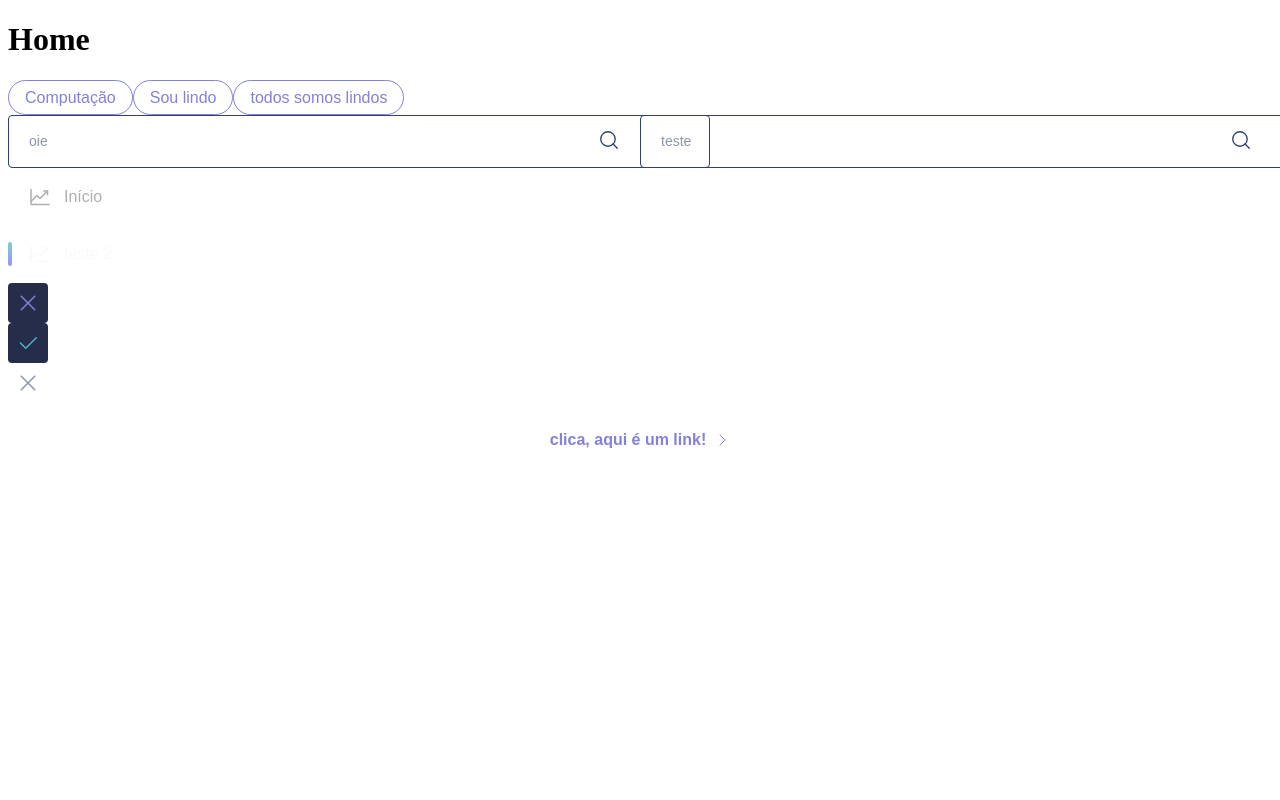
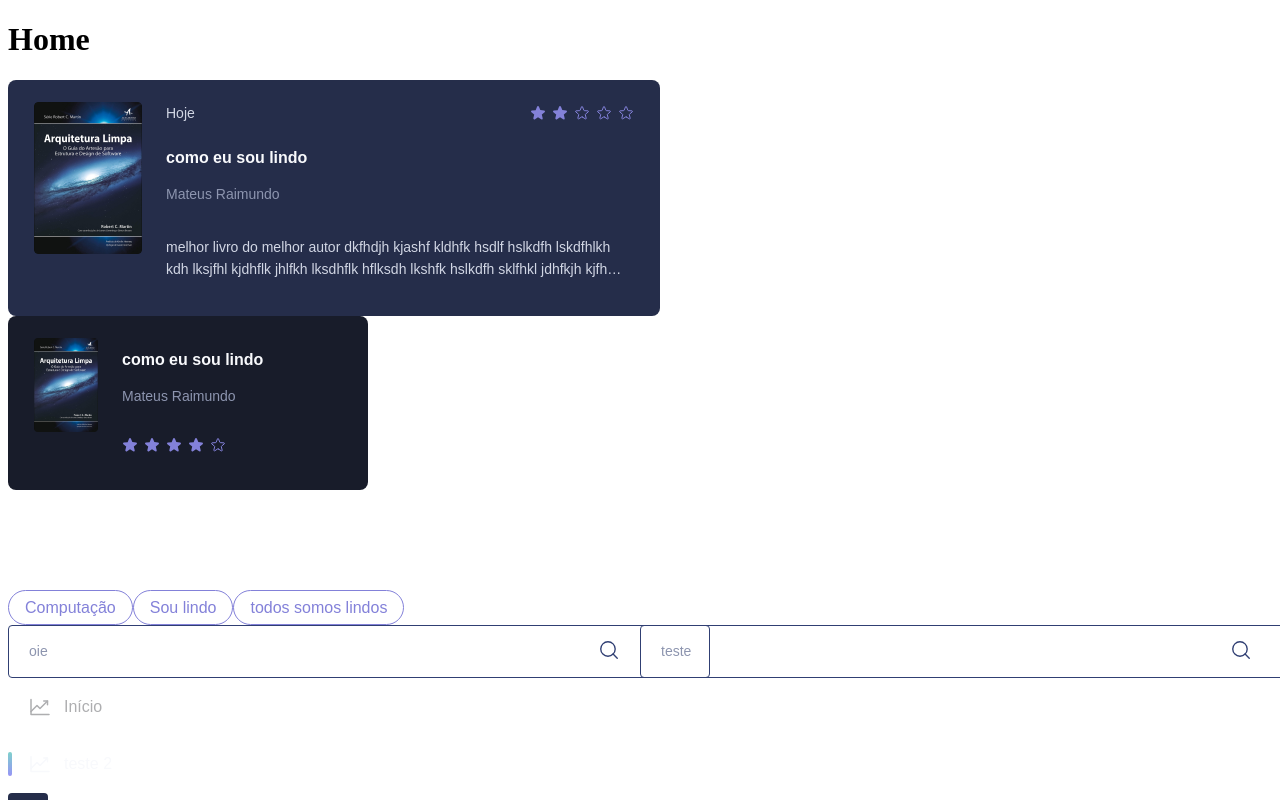
Before and after one commit to mateusrc-dev/bookwise, a Next.js app: page /home in a window 1280 px wide. Shown: the top 800 px of the page. Built offline with nearby package versions, Linux system fonts and the light colour scheme.

Commit message:
create component Card

```diff
--- /dev/null
+++ b/src/components/Card/index.tsx
@@ -0,0 +1,175 @@
+import { StaticImageData } from "next/image";
+import {
+  ContainerCard,
+  DetailsBook,
+  DetailsColumn,
+  HeaderCard,
+  ImageColumn,
+  Stars,
+} from "./styles";
+import { Star } from "phosphor-react";
+
+type Props = {
+  src: StaticImageData;
+  assessment: number;
+  nameBook: string;
+  author: string;
+  description?: string;
+  type?: "big" | "small";
+};
+
+export default function Card({
+  src,
+  nameBook,
+  author,
+  description = "Passe a propriedade 'description' para inserir uma descrição desse filme!",
+  assessment,
+  type = "big",
+}: Props) {
+  if (type === "big") {
+    return (
+      <ContainerCard
+        css={{
+          "--type-card-width": type === "big" ? "37.5rem" : "19.25rem",
+          "--type-card-height": type === "big" ? "12rem" : "8.125rem",
+          "--type-card-background": type === "big" ? "#252D4A" : "#181C2A",
+        }}
+      >
+        <ImageColumn
+          src={src}
+          alt="imagem do livro"
+          css={{
+            "--type-image-width": type === "big" ? "6.75rem" : "4rem",
+            "--type-image-height": type === "big" ? "9.5rem" : "5.875rem",
+          }}
+        />
+        <DetailsColumn>
+          <HeaderCard>
+            <span>Hoje</span>
+            {assessment === 1 && (
+              <Stars>
+                <Star size={16} color="#8381D9" weight="fill" />
+                <Star size={16} color="#8381D9" />
+                <Star size={16} color="#8381D9" />
+                <Star size={16} color="#8381D9" />
+                <Star size={16} color="#8381D9" />
+              </Stars>
+            )}
+            {assessment === 2 && (
+              <Stars>
+                <Star weight="fill" size={16} color="#8381D9" />
+                <Star weight="fill" size={16} color="#8381D9" />
+                <Star size={16} color="#8381D9" />
+                <Star size={16} color="#8381D9" />
+                <Star size={16} color="#8381D9" />
+              </Stars>
+            )}
+            {assessment === 3 && (
+              <Stars>
+                <Star weight="fill" size={16} color="#8381D9" />
+                <Star weight="fill" size={16} color="#8381D9" />
+                <Star weight="fill" size={16} color="#8381D9" />
+                <Star size={16} color="#8381D9" />
+                <Star size={16} color="#8381D9" />
+              </Stars>
+            )}
+            {assessment === 4 && (
+              <Stars>
+                <Star weight="fill" size={16} color="#8381D9" />
+                <Star weight="fill" size={16} color="#8381D9" />
+                <Star weight="fill" size={16} color="#8381D9" />
+                <Star weight="fill" size={16} color="#8381D9" />
+                <Star size={16} color="#8381D9" />
+              </Stars>
+            )}
+            {assessment === 5 && (
+              <Stars>
+                <Star weight="fill" size={16} color="#8381D9" />
+                <Star weight="fill" size={16} color="#8381D9" />
+                <Star weight="fill" size={16} color="#8381D9" />
+                <Star weight="fill" size={16} color="#8381D9" />
+                <Star weight="fill" size={16} color="#8381D9" />
+              </Stars>
+            )}
+          </HeaderCard>
+          <DetailsBook>
+            <h1>{nameBook}</h1>
+            <p className="author">{author}</p>
+            <p className="description">{description}</p>
+          </DetailsBook>
+        </DetailsColumn>
+      </ContainerCard>
+    );
+  } else {
+    return (
+      <ContainerCard
+        css={{
+          "--type-card-width": type === "small" ? "19.25rem" : "37.5rem",
+          "--type-card-height": type === "small" ? "8.125rem" : "12rem",
+          "--type-card-background": type === "small" ? "#181C2A" : "#252D4A",
+        }}
+      >
+        <ImageColumn
+          src={src}
+          alt="imagem do livro"
+          css={{
+            "--type-image-width": type === "small" ? "4rem" : "6.75rem",
+            "--type-image-height": type === "small" ? "5.875rem" : "9.5rem",
+          }}
+        />
+        <DetailsColumn>
+          <DetailsBook>
+            <h1>{nameBook}</h1>
+            <p className="author">{author}</p>
+          </DetailsBook>
+
+          {assessment === 1 && (
+            <Stars>
+              <Star size={16} color="#8381D9" weight="fill" />
+              <Star size={16} color="#8381D9" />
+              <Star size={16} color="#8381D9" />
+              <Star size={16} color="#8381D9" />
+              <Star size={16} color="#8381D9" />
+            </Stars>
+          )}
+          {assessment === 2 && (
+            <Stars>
+              <Star weight="fill" size={16} color="#8381D9" />
+              <Star weight="fill" size={16} color="#8381D9" />
+              <Star size={16} color="#8381D9" />
+              <Star size={16} color="#8381D9" />
+              <Star size={16} color="#8381D9" />
+            </Stars>
+          )}
+          {assessment === 3 && (
+            <Stars>
+              <Star weight="fill" size={16} color="#8381D9" />
+              <Star weight="fill" size={16} color="#8381D9" />
+              <Star weight="fill" size={16} color="#8381D9" />
+              <Star size={16} color="#8381D9" />
+              <Star size={16} color="#8381D9" />
+            </Stars>
+          )}
+          {assessment === 4 && (
+            <Stars>
+              <Star weight="fill" size={16} color="#8381D9" />
+              <Star weight="fill" size={16} color="#8381D9" />
+              <Star weight="fill" size={16} color="#8381D9" />
+              <Star weight="fill" size={16} color="#8381D9" />
+              <Star size={16} color="#8381D9" />
+            </Stars>
+          )}
+          {assessment === 5 && (
+            <Stars>
+              <Star weight="fill" size={16} color="#8381D9" />
+              <Star weight="fill" size={16} color="#8381D9" />
+              <Star weight="fill" size={16} color="#8381D9" />
+              <Star weight="fill" size={16} color="#8381D9" />
+              <Star weight="fill" size={16} color="#8381D9" />
+            </Stars>
+          )}
+        </DetailsColumn>
+      </ContainerCard>
+    );
+  }
+}
--- /dev/null
+++ b/src/components/Card/styles.ts
@@ -0,0 +1,85 @@
+import { styled } from "@/styles";
+import Image from "next/image";
+
+export const ContainerCard = styled("div", {
+  display: "flex",
+  flexDirection: "row",
+  alignItems: "flex-start",
+  padding: "1.25rem 1.5rem",
+  gap: "1.5rem",
+  width: "var(--type-card-width)",
+  height: "var(--type-card-height)",
+  background: "var(--type-card-background)",
+  borderRadius: "8px",
+  borderWidth: "2px",
+  borderStyle: "solid",
+  borderColor: "transparent",
+  cursor: "pointer",
+  "&:hover": {
+    borderColor: "$gray500",
+  },
+});
+
+export const ImageColumn = styled(Image, {
+  width: "var(--type-image-width)",
+  height: "var(--type-image-height)",
+  borderRadius: "4px",
+});
+
+export const DetailsColumn = styled("div", {
+  width: "100%",
+  display: "flex",
+  flexDirection: "column",
+  justifyContent: "flex-start",
+});
+
+export const HeaderCard = styled("div", {
+  width: "100%",
+  display: "flex",
+  alignItems: "center",
+  justifyContent: "space-between",
+  marginBottom: "0.75rem",
+  span: {
+    fontFamily: "$default",
+    fontWeight: "$regular",
+    fontSize: "0.875rem",
+    lineHeight: "$base",
+    color: "$gray300",
+  },
+});
+
+export const Stars = styled("div", {
+  display: "flex",
+  alignItems: "center",
+  gap: "0.375rem",
+});
+
+export const DetailsBook = styled("main", {
+  h1: {
+    fontFamily: "$default",
+    fontWeight: "$bold",
+    fontSize: "$md",
+    lineHeight: "$short",
+    color: "$gray100",
+  },
+  ".author": {
+    fontFamily: "$default",
+    fontWeight: "$regular",
+    fontSize: "$sm",
+    lineHeight: "$base",
+    color: "$gray400",
+    marginBottom: "1.875rem",
+  },
+  ".description": {
+    display: "-webkit-box",
+    textOverflow: "ellipsis",
+    overflow: "hidden",
+    "-webkit-line-clamp": 2,
+    "-webkit-box-orient": "vertical",
+    fontFamily: "$default",
+    fontWeight: "$regular",
+    fontSize: "$sm",
+    lineHeight: "$base",
+    color: "$gray300",
+  },
+});
--- a/src/pages/home.tsx
+++ b/src/pages/home.tsx
@@ -1,14 +1,30 @@
+import Card from "@/components/Card";
 import Close from "@/components/Close";
 import Input from "@/components/Input";
 import Link from "@/components/Link";
 import Navigation from "@/components/Navigation";
 import Tag from "@/components/Tag";
+import ImageBookText from "../assets/arquitetura-limpa.png";
 
 export default function Home() {
   return (
     <>
       <h1>Home</h1>
-      <div style={{ display: "flex" }}>
+      <Card
+        src={ImageBookText}
+        assessment={2}
+        author="Mateus Raimundo"
+        description="melhor livro do melhor autor dkfhdjh kjashf kldhfk hsdlf hslkdfh lskdfhlkh kdh lksjfhl kjdhflk jhlfkh lksdhflk hflksdh lkshfk hslkdfh sklfhkl jdhfkjh kjfh klshflk hfklsh dj"
+        nameBook="como eu sou lindo"
+      />
+      <Card
+        src={ImageBookText}
+        assessment={4}
+        author="Mateus Raimundo"
+        type="small"
+        nameBook="como eu sou lindo"
+      />
+      <div style={{ display: "flex", marginTop: "100px" }}>
         <Tag title="Computação" />
         <Tag title="Sou lindo" />
         <Tag title="todos somos lindos" />
```
